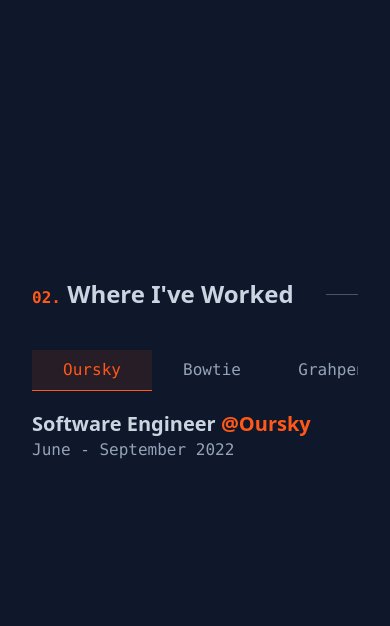
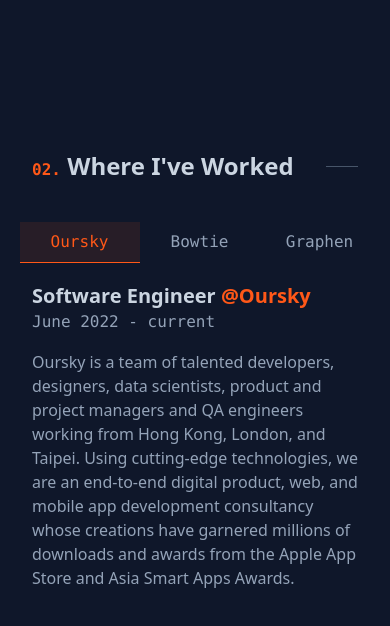
Before and after one commit to ivan-ngchakming/portfolio, a Gatsby site: page / in a window 390 px wide. Shown: the part 1631-2257 px from the top of the page. Built offline with nearby package versions, Linux system fonts and the light colour scheme; Gatsby itself is replaced by a stand-in of ours.

Commit message:
add experiences section

```diff
--- a/gatsby-config.js
+++ b/gatsby-config.js
@@ -10,11 +10,10 @@
     `gatsby-plugin-image`,
     "gatsby-plugin-postcss",
     {
-      // keep as first gatsby-source-filesystem plugin for gatsby image support
       resolve: "gatsby-source-filesystem",
       options: {
-        path: `${__dirname}/static/img`,
-        name: "uploads",
+        path: `${__dirname}/src/pages`,
+        name: "pages",
       },
     },
     `gatsby-transformer-sharp`,
--- a/src/components/index/Contact.jsx
+++ b/src/components/index/Contact.jsx
@@ -4,7 +4,7 @@
 
 const Contact = () => {
   return (
-    <PageContainer id="working">
+    <PageContainer id="contact">
       <h2
         className={cn("text-2xl", "text-slate-400", "font-sans", "font-bold")}
       >
--- a/src/components/index/Experiences.jsx
+++ b/src/components/index/Experiences.jsx
@@ -1,7 +1,55 @@
-import React, { useState } from "react"
+import React, { useMemo, useState } from "react"
 import cn from "classnames"
 import PageContainer from "../common/PageContainer"
 import Title from "../common/Title"
+import { useStaticQuery, graphql } from "gatsby"
+import { differenceInDays } from "date-fns"
+
+const MONTH_NAMES = [
+  "January",
+  "February",
+  "March",
+  "April",
+  "May",
+  "June",
+  "July",
+  "August",
+  "September",
+  "October",
+  "November",
+  "December",
+]
+
+const getMonthName = date => MONTH_NAMES[date.getMonth()]
+
+const renderDateRange = (start, end) => {
+  const startDate = new Date(start)
+  const endDate = new Date(end)
+
+  if (differenceInDays(endDate, new Date()) > 0) {
+    return (
+      getMonthName(startDate) + " " + startDate.getFullYear() + " - current"
+    )
+  }
+  if (startDate.getFullYear() === endDate.getFullYear()) {
+    return (
+      getMonthName(startDate) +
+      " - " +
+      getMonthName(endDate) +
+      " " +
+      startDate.getFullYear()
+    )
+  }
+  return (
+    getMonthName(startDate) +
+    " " +
+    startDate.getFullYear() +
+    " - " +
+    getMonthName(endDate) +
+    " " +
+    endDate.getFullYear()
+  )
+}
 
 const TabButton = ({ children, isActive, ...props }) => {
   return (
@@ -25,42 +73,85 @@
 }
 
 const Experiences = () => {
-  const [activeTab, setActiveTab] = useState(0)
+  const {
+    allMarkdownRemark: { edges },
+  } = useStaticQuery(graphql`
+    query ExperiencesComponentQuery {
+      allMarkdownRemark(
+        filter: { frontmatter: { featuredExperience: { eq: true } } }
+        sort: { order: DESC, fields: frontmatter___startDate }
+      ) {
+        edges {
+          node {
+            id
+            frontmatter {
+              companyName
+              companyUrl
+              description
+              endDate
+              featuredExperience
+              jobTitle
+              startDate
+              templateKey
+            }
+          }
+        }
+      }
+    }
+  `)
+
+  const [activeTab, setActiveTab] = useState(edges[0].node.id)
+
+  const activeEntry = useMemo(
+    () => edges.find(node => node.node.id === activeTab).node,
+    [activeTab, edges]
+  )
+
+  const tabIndex = useMemo(() => {
+    return edges.map(edge => edge.node.id).indexOf(activeTab)
+  }, [activeTab, edges])
 
   return (
     <PageContainer
-      id="about"
+      id="experiences"
       className={cn("flex", "flex-col", "items-center")}
     >
       <Title n={2} title="Where I've Worked" />
-      <div className={cn("w-full", "sm:flex")}>
+      <div
+        className={cn(
+          "flex",
+          "flex-col",
+          "sm:flex-row",
+          "items-center",
+          "sm:items-start",
+          "w-screen",
+          "sm:w-[700px]",
+          "sm:flex",
+          "sm:min-h-[400px]"
+        )}
+      >
         <div
           className={cn(
             "flex",
             "overflow-auto",
-            "sm:overflow-visible",
-            "w-full",
-            "sm:w-[140px]",
+            "w-[90vw]",
             "pb-1",
             "relative",
+            "sm:overflow-visible",
+            "sm:min-w-[140px]",
+            "sm:max-w-[140px]",
             "sm:flex-col"
           )}
         >
-          <TabButton isActive={activeTab === 0} onClick={() => setActiveTab(0)}>
-            Oursky
-          </TabButton>
-          <TabButton isActive={activeTab === 1} onClick={() => setActiveTab(1)}>
-            Bowtie
-          </TabButton>
-          <TabButton isActive={activeTab === 2} onClick={() => setActiveTab(2)}>
-            Grahpen
-          </TabButton>
-          <TabButton isActive={activeTab === 3} onClick={() => setActiveTab(3)}>
-            Prudential
-          </TabButton>
-          <TabButton isActive={activeTab === 4} onClick={() => setActiveTab(4)}>
-            SunLife
-          </TabButton>
+          {edges.map(({ node }) => (
+            <TabButton
+              key={node.id}
+              isActive={activeTab === node.id}
+              onClick={() => setActiveTab(node.id)}
+            >
+              {node.frontmatter.companyName}
+            </TabButton>
+          ))}
           <div
             className={cn(
               "absolute",
@@ -73,7 +164,9 @@
               "duration-300",
               "sm:hidden"
             )}
-            style={{ transform: `translateX(${activeTab * 120}px)` }}
+            style={{
+              transform: `translateX(${tabIndex * 120}px)`,
+            }}
           />
           <div
             className={cn(
@@ -88,7 +181,7 @@
               "sm:block"
             )}
             style={{
-              transform: `translateY(${activeTab * 40}px)`,
+              transform: `translateY(${tabIndex * 40}px)`,
             }}
           />
           <div
@@ -103,7 +196,19 @@
             )}
           />
         </div>
-        <div className={cn("grow", "sm:ml-7", "mt-4", "sm:mt-0")}>
+
+        <div
+          className={cn(
+            "grow",
+            "w-screen",
+            "sm:w-auto",
+            "mx-0",
+            "px-8",
+            "sm:ml-7",
+            "mt-4",
+            "sm:mt-0"
+          )}
+        >
           <h3
             className={cn(
               "font-sans",
@@ -112,8 +217,8 @@
               "text-xl"
             )}
           >
-            Software Engineer{" "}
-            <a href="/#">
+            {activeEntry.frontmatter.jobTitle}{" "}
+            <a href={activeEntry.frontmatter.companyUrl}>
               <span className={cn("text-brightred")}>
                 @
                 <span
@@ -130,14 +235,22 @@
                     "after:bottom-0"
                   )}
                 >
-                  Oursky
+                  {activeEntry.frontmatter.companyName}
                 </span>
               </span>
             </a>
           </h3>
           <h4 className={cn("font-mono", "text-slate-400")}>
-            June - September 2022
+            {renderDateRange(
+              activeEntry.frontmatter.startDate,
+              activeEntry.frontmatter.endDate
+            )}
           </h4>
+          <p
+            className={cn("font-sans", "font-normal", "text-slate-400", "mt-4")}
+          >
+            {activeEntry.frontmatter.description}
+          </p>
         </div>
       </div>
     </PageContainer>
--- a/src/components/index/Work.jsx
+++ b/src/components/index/Work.jsx
@@ -4,7 +4,7 @@
 
 const Work = () => {
   return (
-    <PageContainer id="working">
+    <PageContainer id="work">
       <h2
         className={cn("text-2xl", "text-slate-400", "font-sans", "font-bold")}
       >
--- /dev/null
+++ b/src/pages/experiences/bowtie-software-engineer.md
@@ -0,0 +1,10 @@
+---
+templateKey: experiences
+jobTitle: Software Engineer
+companyName: Bowtie
+companyUrl: https://www.bowtie.com.hk/
+startDate: 2021-09-01T05:23:49.933Z
+endDate: 2022-02-31T05:23:49.945Z
+description: Bowtie descriptions
+featuredExperience: true
+---
--- /dev/null
+++ b/src/pages/experiences/grahpen-data-analyst-intern.md
@@ -0,0 +1,10 @@
+---
+templateKey: experiences
+jobTitle: Data Analyst Intern
+companyName: Graphen
+companyUrl: https://www.graphen.ai/
+startDate: 2021-06-01T05:23:49.933Z
+endDate: 2021-08-31T05:23:49.945Z
+description: Graphen descriptions
+featuredExperience: true
+---
--- /dev/null
+++ b/src/pages/experiences/prudential-actuarial-intern.md
@@ -0,0 +1,10 @@
+---
+templateKey: experiences
+jobTitle: Actuarial Intern
+companyName: Prudential
+companyUrl: https://www.prudentialplc.com/
+startDate: 2020-06-01T05:23:49.933Z
+endDate: 2021-01-31T05:23:49.945Z
+description: Prudential Corporation Asia
+featuredExperience: true
+---
--- /dev/null
+++ b/src/pages/experiences/sunlife-summer-intern.md
@@ -0,0 +1,10 @@
+---
+templateKey: experiences
+jobTitle: Summer Intern
+companyName: SunLife
+companyUrl: https://www.sunlife.com/
+startDate: 2019-05-01T05:23:49.933Z
+endDate: 2019-08-31T05:23:49.945Z
+description: SunLife HK
+featuredExperience: true
+---
--- a/src/pages/index.jsx
+++ b/src/pages/index.jsx
@@ -1,4 +1,4 @@
-import React, { useEffect } from "react"
+import React from "react"
 import cn from "classnames"
 import Footer from "../components/common/Footer"
 import Navbar from "../components/common/Navbar"
@@ -8,13 +8,8 @@
 import Experiences from "../components/index/Experiences"
 import Intro from "../components/index/Intro"
 import Work from "../components/index/Work"
-import { graphql } from "gatsby"
 
-const IndexPage = ({ data }) => {
-  useEffect(() => {
-    console.log(data)
-  }, [data])
-
+const IndexPage = () => {
   return (
     <div className={cn("text-white", "font-mono", "relative", "w-full")}>
       <Seo />
@@ -32,13 +27,3 @@
 }
 
 export default IndexPage
-
-export const query = graphql`
-  query HomePageQuery {
-    site {
-      siteMetadata {
-        description
-      }
-    }
-  }
-`
```
Also changed, not shown: .eslintrc.js (added), src/pages/experiences/oursky-software-engineer.md (renamed from src/pages/experiences/x-x.md).
